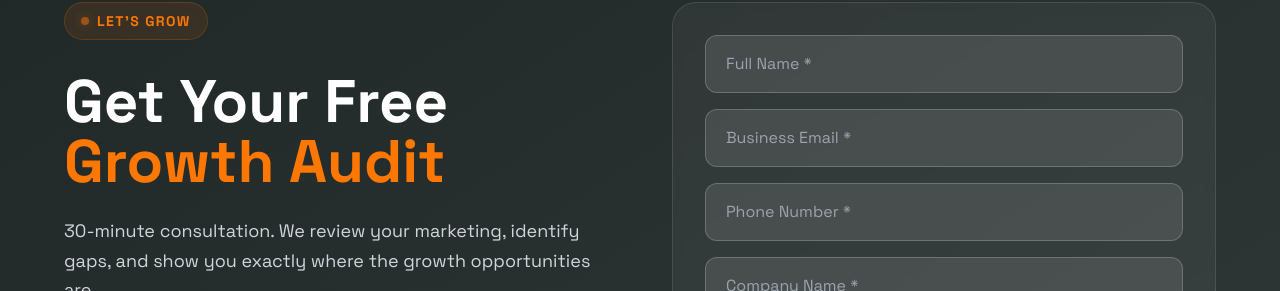
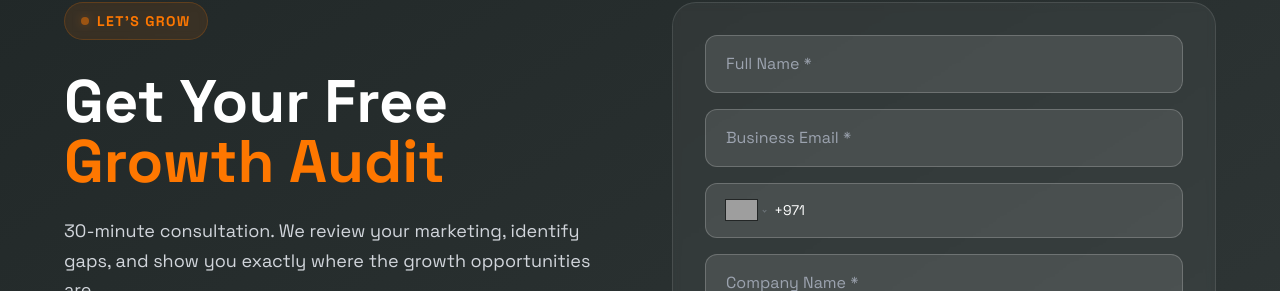
Before and after one commit to xerebotech/xerebotech, a Next.js app: page / in a window 1280 px wide. Shown: the part 10428-10719 px from the top of the page. Built offline with nearby package versions, Linux system fonts and the light colour scheme; no server answers; grey boxes are pictures that could not be loaded.

Commit message:
feat: add phone input with auto country detection via IP geolocation

```diff
--- a/components/CompetitorAnalysis.tsx
+++ b/components/CompetitorAnalysis.tsx
@@ -3,6 +3,7 @@
 import { useState } from 'react';
 import { motion } from 'framer-motion';
 import { Search, Lock, CheckCircle2, Globe, Zap, ArrowRight } from 'lucide-react';
+import PhoneInput from './PhoneInput';
 
 export default function CompetitorAnalysis() {
     const [url, setUrl] = useState('');
@@ -239,13 +240,12 @@ export default function CompetitorAnalysis() {
                                                         className="w-full bg-dark border border-gray-700 rounded-lg py-2.5 md:py-3 px-4 text-white text-sm focus:outline-none focus:border-orange"
                                                         required
                                                     />
-                                                    <input
-                                                        type="tel"
+                                                    <PhoneInput
+                                                        value={mobile}
+                                                        onChange={setMobile}
                                                         placeholder="Mobile Number *"
-                                                        value={mobile}
-                                                        onChange={(e) => setMobile(e.target.value)}
-                                                        className="w-full bg-dark border border-gray-700 rounded-lg py-2.5 md:py-3 px-4 text-white text-sm focus:outline-none focus:border-orange"
                                                         required
+                                                        className="xerebo-phone-input-dark"
                                                     />
                                                     <button
                                                         type="submit"
--- a/components/ContactFormFields.tsx
+++ b/components/ContactFormFields.tsx
@@ -2,6 +2,7 @@
 
 import React, { useState } from 'react';
 import { CheckCircle2, Loader2, AlertCircle } from 'lucide-react';
+import PhoneInput from './PhoneInput';
 
 interface FormData {
     name: string;
@@ -21,6 +22,7 @@ export default function ContactFormFields({ className }: { className?: string })
         role: '',
         service: '',
     });
+    const [phone, setPhone] = useState('');
     const [status, setStatus] = useState<'idle' | 'loading' | 'success' | 'error'>('idle');
     const [errorMsg, setErrorMsg] = useState('');
 
@@ -37,7 +39,7 @@ export default function ContactFormFields({ className }: { className?: string })
             const res = await fetch('/api/submit-form', {
                 method: 'POST',
                 headers: { 'Content-Type': 'application/json' },
-                body: JSON.stringify({ formType: 'Contact Form', ...formData }),
+                body: JSON.stringify({ formType: 'Contact Form', ...formData, phone }),
             });
 
             if (!res.ok) throw new Error('Submission failed');
@@ -87,14 +89,11 @@ export default function ContactFormFields({ className }: { className?: string })
                 className="w-full px-5 py-4 bg-white/10 border border-white/20 rounded-xl text-white placeholder-gray-400 focus:outline-none focus:border-orange transition-colors"
             />
 
-            <input
-                type="tel"
-                name="phone"
-                value={formData.phone}
-                onChange={handleChange}
+            <PhoneInput
+                value={phone}
+                onChange={setPhone}
                 placeholder="Phone Number *"
                 required
-                className="w-full px-5 py-4 bg-white/10 border border-white/20 rounded-xl text-white placeholder-gray-400 focus:outline-none focus:border-orange transition-colors"
             />
 
             <input
--- /dev/null
+++ b/components/PhoneInput.css
@@ -0,0 +1,99 @@
+/* Xerebo branded phone input styles */
+.xerebo-phone-input {
+    display: flex;
+    align-items: center;
+    width: 100%;
+    background: rgba(255, 255, 255, 0.1);
+    border: 1px solid rgba(255, 255, 255, 0.2);
+    border-radius: 0.75rem;
+    padding: 0 1.25rem;
+    transition: border-color 0.2s;
+}
+
+.xerebo-phone-input:focus-within {
+    border-color: #fe7700;
+    outline: none;
+}
+
+/* Country selector row */
+.xerebo-phone-input .PhoneInputCountry {
+    display: flex;
+    align-items: center;
+    gap: 4px;
+    margin-right: 8px;
+    position: relative;
+}
+
+/* Hide the native select but keep it clickable */
+.xerebo-phone-input .PhoneInputCountrySelect {
+    position: absolute;
+    inset: 0;
+    opacity: 0;
+    cursor: pointer;
+    width: 100%;
+    height: 100%;
+    /* Force dark background on the dropdown list */
+    background-color: #1a1817;
+    color: white;
+}
+
+/* Style the native dropdown options */
+.xerebo-phone-input .PhoneInputCountrySelect option {
+    background-color: #1a1817;
+    color: white;
+}
+
+.xerebo-phone-input .PhoneInputCountryIcon {
+    font-size: 1.3rem;
+    line-height: 1;
+    pointer-events: none;
+}
+
+.xerebo-phone-input .PhoneInputCountrySelectArrow {
+    color: #9ca3af;
+    font-size: 0.65rem;
+    pointer-events: none;
+    margin-left: 2px;
+}
+
+/* The text input */
+.xerebo-phone-input .PhoneInputInput {
+    flex: 1;
+    background: transparent;
+    border: none;
+    color: white;
+    font-size: 0.875rem;
+    padding: 1rem 0;
+    outline: none;
+    width: 100%;
+}
+
+.xerebo-phone-input .PhoneInputInput::placeholder {
+    color: #9ca3af;
+}
+
+/* ── Dark variant (Competitor unlock form) ── */
+.xerebo-phone-input-dark {
+    background: #0f0e0d !important;
+    border-color: #374151 !important;
+    border-radius: 0.5rem;
+    padding: 0 1rem;
+}
+
+.xerebo-phone-input-dark .PhoneInputInput {
+    font-size: 0.8rem;
+    padding: 0.625rem 0;
+}
+
+.xerebo-phone-input-dark .PhoneInputCountrySelect {
+    background-color: #111 !important;
+}
+
+.xerebo-phone-input-dark .PhoneInputCountrySelect option {
+    background-color: #111;
+    color: white;
+}
+
+.xerebo-phone-input-dark:focus-within {
+    border-color: #fe7700 !important;
+}
--- /dev/null
+++ b/components/PhoneInput.tsx
@@ -0,0 +1,50 @@
+'use client';
+
+import { useState, useEffect } from 'react';
+import PhoneInputLib, { Country } from 'react-phone-number-input';
+import 'react-phone-number-input/style.css';
+import './PhoneInput.css';
+
+interface PhoneInputProps {
+    value: string;
+    onChange: (value: string) => void;
+    placeholder?: string;
+    required?: boolean;
+    className?: string;
+}
+
+export default function PhoneInput({
+    value,
+    onChange,
+    placeholder = 'Phone Number *',
+    required = false,
+    className = '',
+}: PhoneInputProps) {
+    const [detectedCountry, setDetectedCountry] = useState<Country>('AE'); // default UAE
+
+    useEffect(() => {
+        // Detect user's country from IP — falls back to AE if it fails
+        fetch('https://ipapi.co/json/')
+            .then((res) => res.json())
+            .then((data) => {
+                if (data?.country_code) {
+                    setDetectedCountry(data.country_code as Country);
+                }
+            })
+            .catch(() => {
+                // silently fall back to AE
+            });
+    }, []);
+
+    return (
+        <PhoneInputLib
+            international
+            defaultCountry={detectedCountry}
+            value={value}
+            onChange={(val) => onChange(val ?? '')}
+            placeholder={placeholder}
+            className={`xerebo-phone-input ${className}`}
+            numberInputProps={{ required }}
+        />
+    );
+}
--- a/package.json
+++ b/package.json
@@ -17,6 +17,7 @@
     "next": "^15.1.6",
     "react": "^19.0.0",
     "react-dom": "^19.0.0",
+    "react-phone-number-input": "^3.4.14",
     "tailwind-merge": "^3.4.0"
   },
   "devDependencies": {
```
Also changed, not shown: 1 other file (tests, documents, lock files or other folders).
